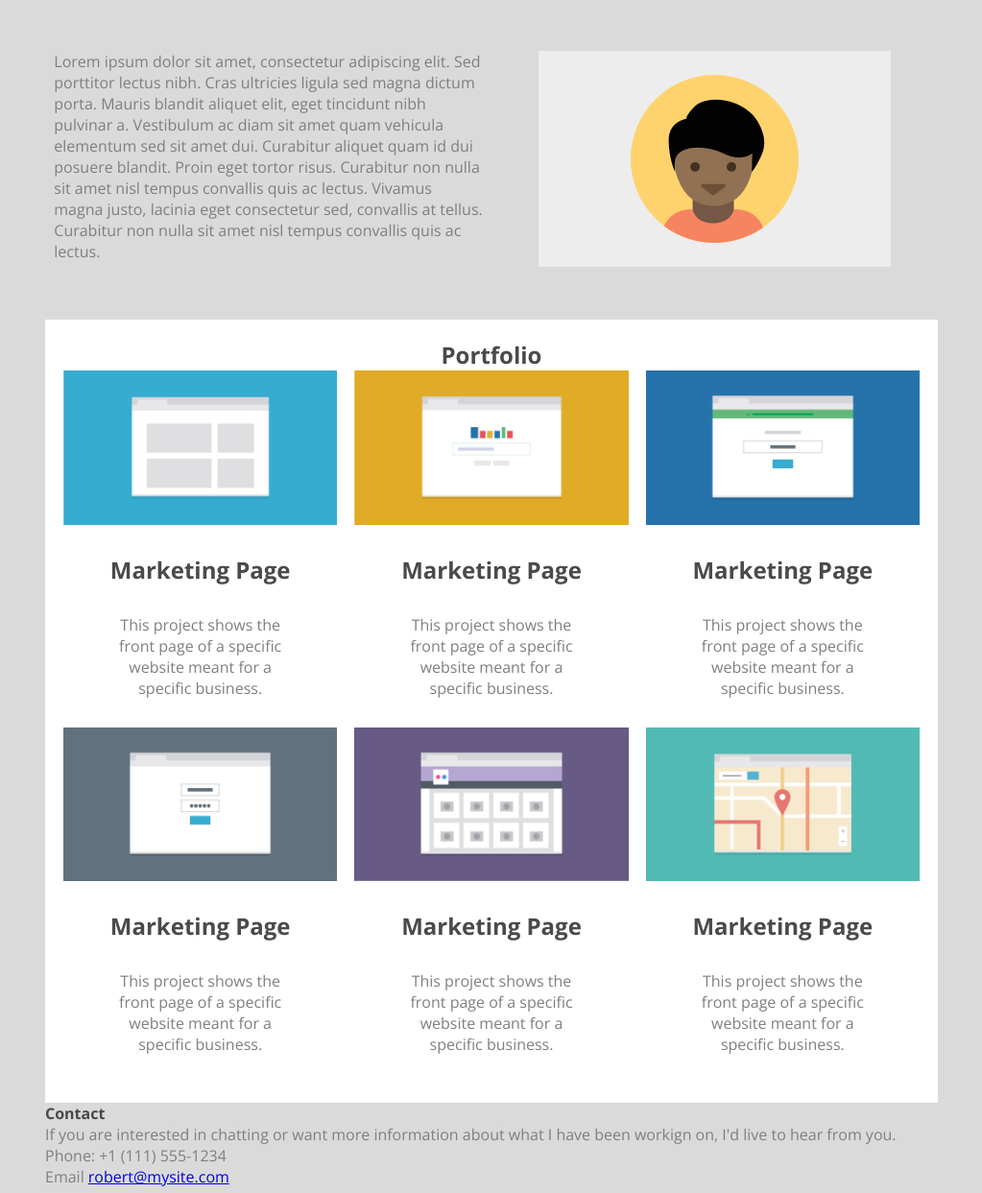
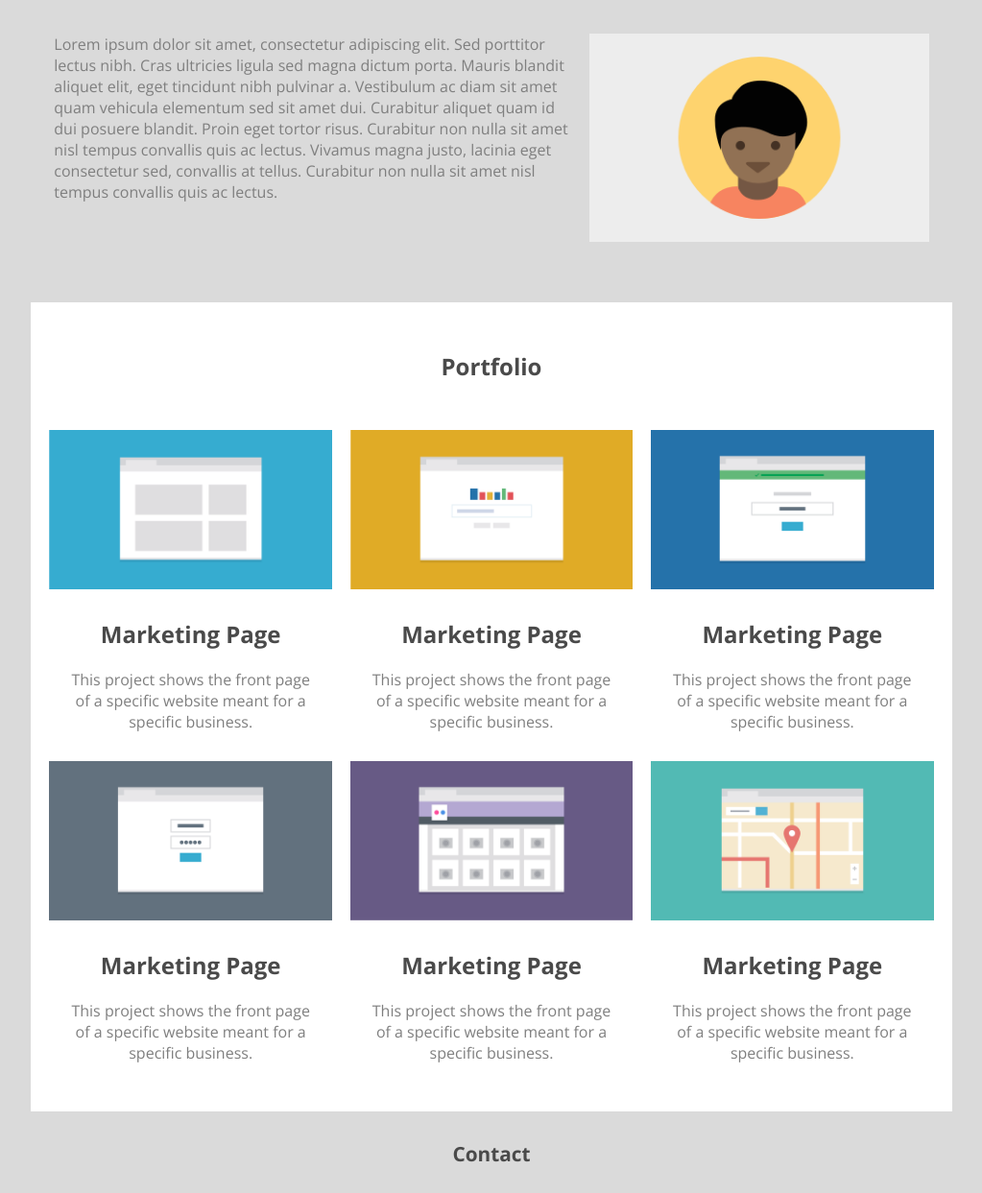
Before and after one commit to robertsuperpixel/Treehouse-TechDegree-Project-2, a plain HTML site: page index.html in a window 1280 px wide. Shown: the part 153-1396 px from the top of the page at 96% size, without its empty margins (128-1151 px from the left). Drawn offline with nearby package versions, Linux system fonts and the light colour scheme.

Commit message:
Addition changes made to responsive layouts

```diff
--- a/css/styles.css
+++ b/css/styles.css
@@ -44,13 +44,22 @@ p {
 	margin-bottom: 30px;
 }
 
+section#portfolio h2 {
+	margin-top: 30px;
+	margin-bottom: 50px;
+}
+
 section#portfolio h2,
 section#portfolio h3,
 section#portfolio p {
 	text-align: center;
 }
 
-section#portfolio h3,
+
+section#portfolio h3 {
+	padding-bottom: 20px;
+}
+
 section#portfolio p,
 section#portfolio img {
 	padding-bottom: 30px;
@@ -65,6 +74,32 @@ section#portfolio p {
 section#portfolio h3 {
 	font-size: 1.5rem;
 	font-weight: 700;
+}
+
+footer {
+	padding: 20px 10px;
+}
+
+footer#contact h4 {
+    font-size: 1.3rem;
+    font-weight: 700;
+    margin-top: 10px;
+    margin-bottom: 30px;
+}
+
+footer#contact h4,
+footer#contact p {
+	text-align: center;
+	padding-left: 10%;
+    padding-right: 10%;
+}
+
+footer#contact p.contact-info {
+	margin-bottom: 25px;
+}
+
+footer#contact p.contact-details {
+	margin-bottom: 15px;
 }
 
 /* Header ---------------*/
@@ -93,16 +128,36 @@ nav a {
 	display: block;
 }
 
+nav a:hover {
+	background-color: #252525;
+	color: #fff;
+}
+
 /* Layouts ---------*/
 .main-wrapper {
 	max-width: 960px;
 	margin: 0 auto;
-	padding: 6% 15px;
+	padding: 6% 0;
+}
+
+#main-nav,
+#bio,
+#contact {
+	padding-left: 15px;
+    padding-right: 15px;
 }
 
 section {
 	padding-top: 6%;
 	padding-bottom: 6%;
+	text-align: center;
+}
+
+.flex-container {
+	display: flex;
+	display: -webkit-flex;
+	flex-direction: column-reverse;
+	-webkit-flex-direction: column-reverse;
 }
 
 /* Columns ---------*/
@@ -112,20 +167,63 @@ section {
     	padding-right: 1%;
 	}
 
-/* Sections ---------*/
+/* Sections - Bio ---------*/
+.profile-img {
+	margin-bottom: 25px;
+	width: 75%;
+}
+
+/* Sections - Portfolio ---------*/
 section#portfolio {
 	background-color: #fff;
     padding: 20px 10px;
 }
 
 
+/* Media Queries ---------*/
+@media screen and (min-width: 768px) {
+	/* Navigation ---------------*/
+	nav#main-nav ul li {
+	    display: inline-block;
+	}
 
+	nav a {
+		background-color: transparent;
+		padding: 10px 25px;
+	}
 
+	/* Columns ---------------*/
+	section#bio .col_6:nth-child(1){
+	    width: 60%;
+	    float: left;
+	}
 
+	section#bio .col_6:nth-child(2){
+	    width: 40%;
+	    float: left;
+	}
 
+	.col_4 {
+	    width: 50%;
+	    float: left;
+	}
 
+	/* Layout ---------------*/
+	.flex-container {
+	    display: block;
+	}
 
-/* Media Queries ---------*/
+	/* Sections ---------------*/
+	section#bio p {
+		text-align: left;
+	}
+
+	.profile-img {
+	    width: 100%;
+	}
+
+}
+
 @media screen and (min-width: 1024px) {
 	/* Navigation ---------------*/
 	#logo {
@@ -141,17 +239,23 @@ section#portfolio {
 
 	nav a {
 		padding: 10px 15px;
-		background-color: transparent;
 	}
 
 	/* Columns ---------------*/
-	.col_6 {
-		width: 50%;
-		float: left;
-	}
-
 	.col_4 {
 		width: 33.333333%;
 		float: left;
 	}
+
+	/* Sections ---------------*/
+	section {
+	    padding-top: 4%;
+	    padding-bottom: 4%;
+	}
+
+	section#portfolio h3,
+	section#portfolio p {
+	    padding-left: 5%;
+	    padding-right: 5%;
+	}
 }
--- a/index.html
+++ b/index.html
@@ -12,7 +12,7 @@
 </head>
 <body>
 
-	<div class="main-wrapper">
+	<div id="top" class="main-wrapper">
 		<header class="clearfix">
 			<div id="logo">
 				<h1>Robert OHalloran</h1>
@@ -20,19 +20,19 @@
 
 			<nav id="main-nav">
 				<ul>
-					<li><a href="#">Home</a></li>
-					<li><a href="#">Portfolio</a></li>
-					<li><a href="#">Contact</a></li>
+					<li><a href="#top">Home</a></li>
+					<li><a href="#portfolio">Portfolio</a></li>
+					<li><a href="#contact">Contact</a></li>
 				</ul>
 			</nav>
 		</header>
 
-		<section id="bio" class="clearfix">
+		<section id="bio" class="clearfix flex-container">
 			<div class="col_6">
 				<p>Lorem ipsum dolor sit amet, consectetur adipiscing elit. Sed porttitor lectus nibh. Cras ultricies ligula sed magna dictum porta. Mauris blandit aliquet elit, eget tincidunt nibh pulvinar a. Vestibulum ac diam sit amet quam vehicula elementum sed sit amet dui. Curabitur aliquet quam id dui posuere blandit. Proin eget tortor risus. Curabitur non nulla sit amet nisl tempus convallis quis ac lectus. Vivamus magna justo, lacinia eget consectetur sed, convallis at tellus. Curabitur non nulla sit amet nisl tempus convallis quis ac lectus.</p>
 			</div>
 			<div class="col_6">
-				<img src="img/responsive-layout-profile.png" alt="My profile image">
+				<img class="profile-img" src="img/responsive-layout-profile.png" alt="My profile image">
 			</div>
 		</section>
 
@@ -77,9 +77,9 @@
 
 		<footer id="contact">
 			<h4>Contact</h4>
-			<p>If you are interested in chatting or want more information about what I have been workign on, I'd live to hear from you.</p>
-			<p>Phone: <span>+1 (111) 555-1234</span></p>
-			<p>Email <span><a href="mailto:robert@mysite.com">robert@mysite.com</a></span></p>
+			<p class="contact-info">If you are interested in chatting or want more information about what I have been workign on, I'd live to hear from you.</p>
+			<p class="contact-details">Phone: <span>+1 (111) 555-1234</span></p>
+			<p class="contact-details">Email <span><a href="mailto:robert@mysite.com">robert@mysite.com</a></span></p>
 		</footer>
 	</div>
 </body>
```
